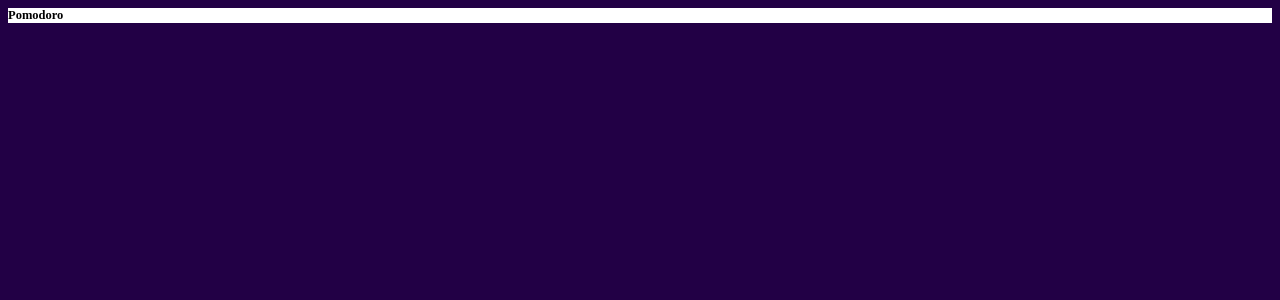
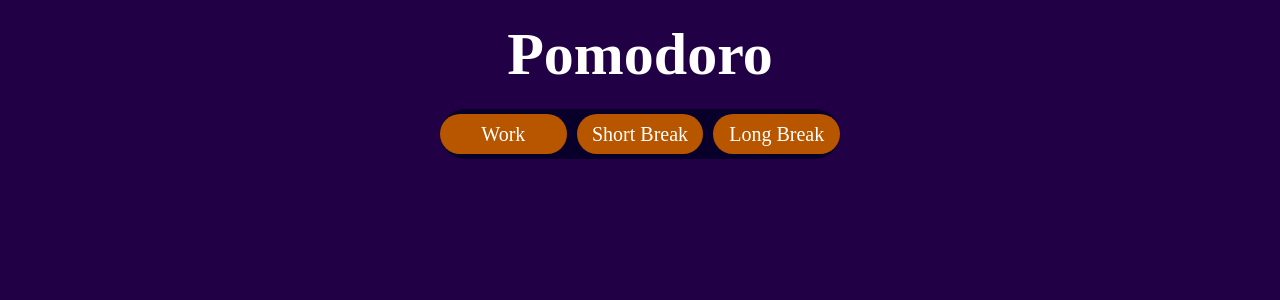
Before and after one commit to Texterly/Pomodoro-app, a React (Create React App) app: page / in a window 1280 px wide. Shown: the top 300 px of the page. Built offline with nearby package versions, Linux system fonts and the light colour scheme.

Commit message:
added tags

```diff
--- a/src/App.jsx
+++ b/src/App.jsx
@@ -1,10 +1,12 @@
 import React from 'react';
 import styled from 'styled-components';
+import Tags from './components/Tags/Tags';
 
 function App() {
   return (
     <>
       <Title>Pomodoro</Title>
+      <Tags />
     </>
   );
 }
@@ -12,5 +14,7 @@ function App() {
 export default App;
 
 const Title = styled.h1`
-background-color: #fff;
+  font-size: 6rem;
+  padding: 2rem 0;
+  text-align: center;
 `;
--- /dev/null
+++ b/src/components/Tags/Tags.jsx
@@ -0,0 +1,33 @@
+import React from 'react';
+import styled from 'styled-components';
+
+function Tags() {
+  return (
+    <TagsContainer>
+      {['Work', 'Short Break', 'Long Break'].map((tag, i) => (<Tag key={i}>{tag}</Tag>))}
+    </TagsContainer>
+  );
+}
+
+export default Tags;
+
+const TagsContainer = styled.div`
+    background: #08002b;
+    height: 5rem;
+    width: 40rem;
+    margin: 0 auto;
+    border-radius: 5rem;
+    display: flex;
+    gap: 1rem;
+    align-items:center;
+`;
+
+const Tag = styled.button`
+    all: unset;
+    height: 4rem;
+    text-align: center;
+    border-radius: 5rem;
+    flex: 1;
+    font-size: 2rem;
+    background: #b85600;
+`;
--- a/src/index.jsx
+++ b/src/index.jsx
@@ -4,9 +4,21 @@ import { createGlobalStyle } from 'styled-components';
 import App from './App';
 
 const GlobalStyle = createGlobalStyle`
+
+  * {
+  margin: 0;
+  padding: 0;
+  box-sizing: border-box;
+  }
+
   html,body {
     background-color: #220045;
     font-size: 62.5%;
+  }
+
+  body {
+    font-size: 1.6rem;
+    color: #fff;
   }
 `;
 
```
Also changed, not shown: 1 other file (tests, documents, lock files or other folders).
